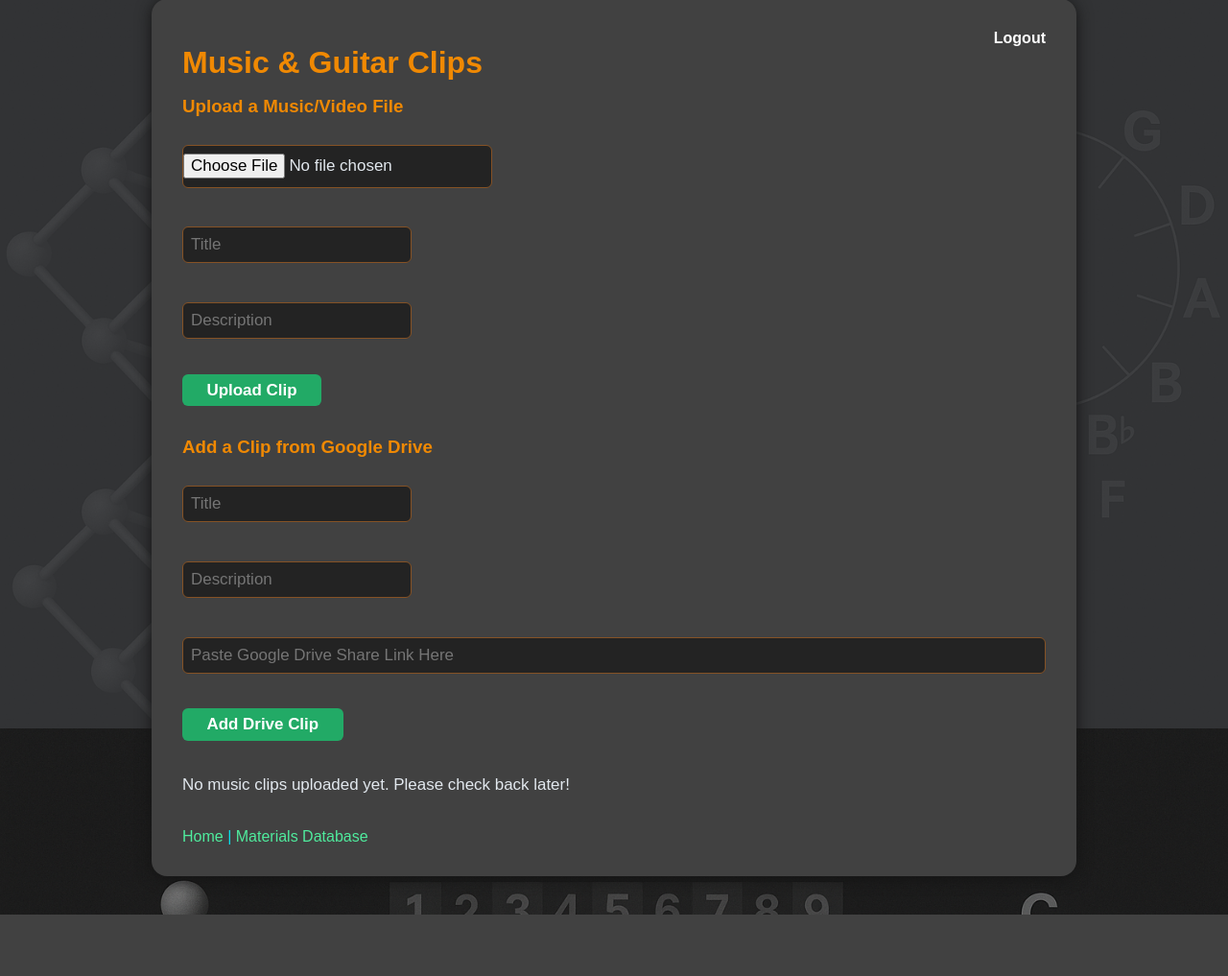
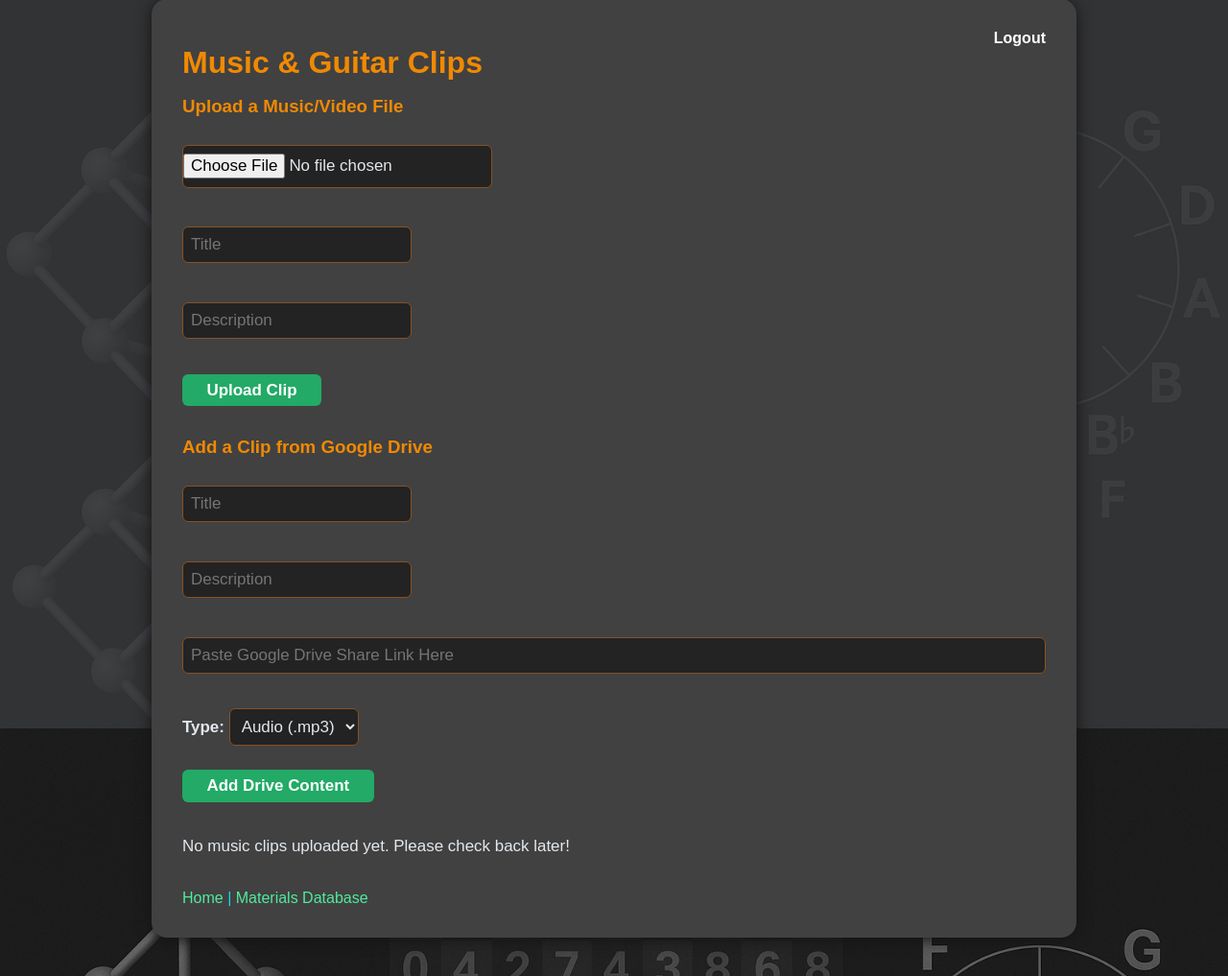
Before and after one commit to submerged-in-matrix/Patterns-Matter, a Flask app: page /clips in a window 1280 px wide. Shown: the part 41-1058 px from the top of the page at 96% size. Before the commit the page ends 994 px from the top, so only its background shows below. Run offline with Flask 3, Linux system fonts and the light colour scheme; the visitor is signed in with stand-in values (Sample User, id 1); data that the repository does not hold is empty; parts of the project's set-up code (start-up, migrations or seed data) failed here and were passed over.

Commit message:
"Fix: Detect file type for Drive links and show correct player"

```diff
--- a/templates/clips.html
+++ b/templates/clips.html
@@ -75,14 +75,23 @@
         </div>
 
         <div class="upload-form" style="margin-bottom:2em;">
+
             <h3>Add a Clip from Google Drive</h3>
             <form action="{{ url_for('public_clips') }}" method="post">
                 <input type="hidden" name="action" value="drive_link">
                 <p><input type="text" name="title" placeholder="Title" required></p>
                 <p><input type="text" name="description" placeholder="Description"></p>
                 <p><input type="text" name="link" placeholder="Paste Google Drive Share Link Here" style="width: 100%;" required></p>
-                <p><button type="submit">Add Drive Clip</button></p>
+                <p>
+                    <label><strong>Type:</strong></label>
+                    <select name="media_type" required>
+                        <option value="audio">Audio (.mp3)</option>
+                        <option value="video">Video (.mp4)</option>
+                    </select>
+                </p>
+                <p><button type="submit">Add Drive Content</button></p>
             </form>
+
         </div>
 
         {% if message %}
```
